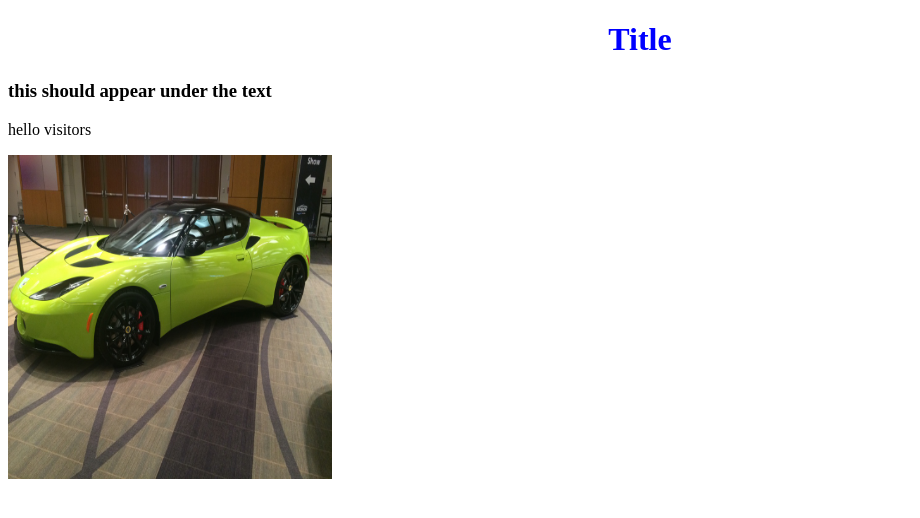
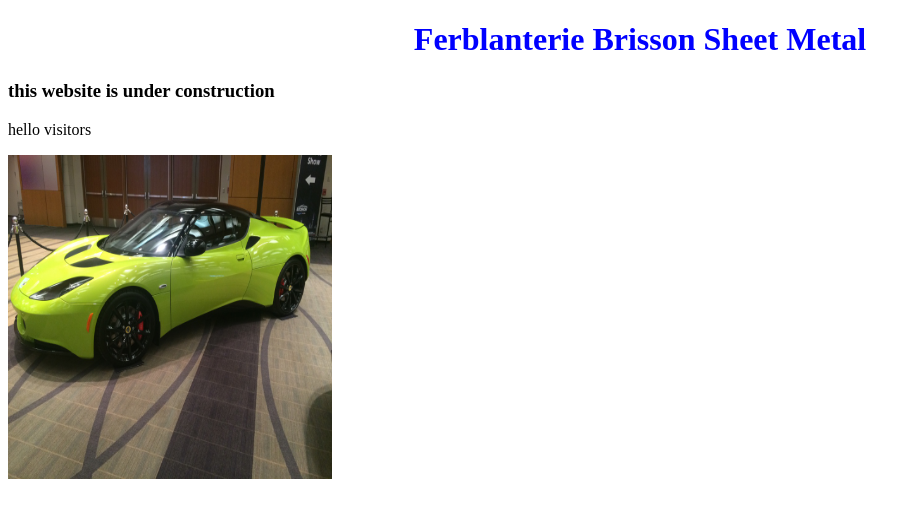
Before and after one commit to DjBriss/DjBriss.github.io, a plain HTML site: page index.html in a window 1280 px wide. Shown: the whole page, without its empty margins (0-920 px from the left). Drawn offline with Linux system fonts and the light colour scheme.

Commit message:
Update index.html

```diff
--- a/index.html
+++ b/index.html
@@ -4,10 +4,10 @@
     <title> Ferblanterie Brisson Sheet Metal </title>
   </head>
 
-    <h1 style="color:blue;"> <center> Title </center> </h1>
+    <h1 style="color:blue;"> <center> Ferblanterie Brisson Sheet Metal </center> </h1>
       <body>
 
-        <h3> this should appear under the text </h3>
+        <h3> this website is under construction</h3>
 
         <p> hello visitors</p>
 
```
